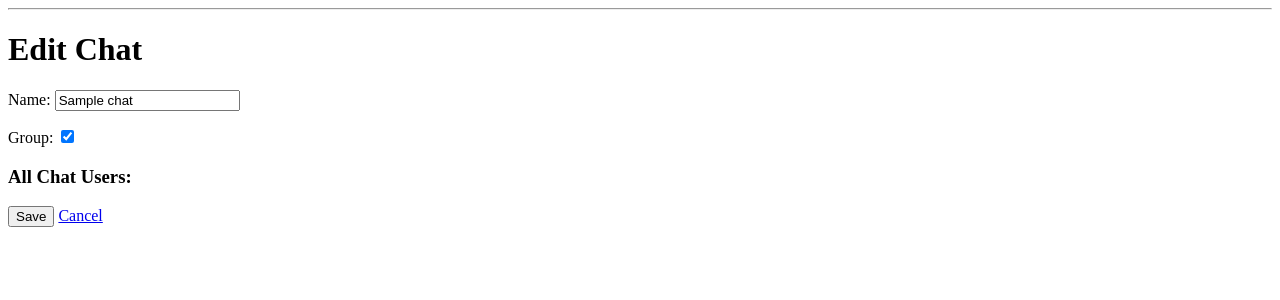
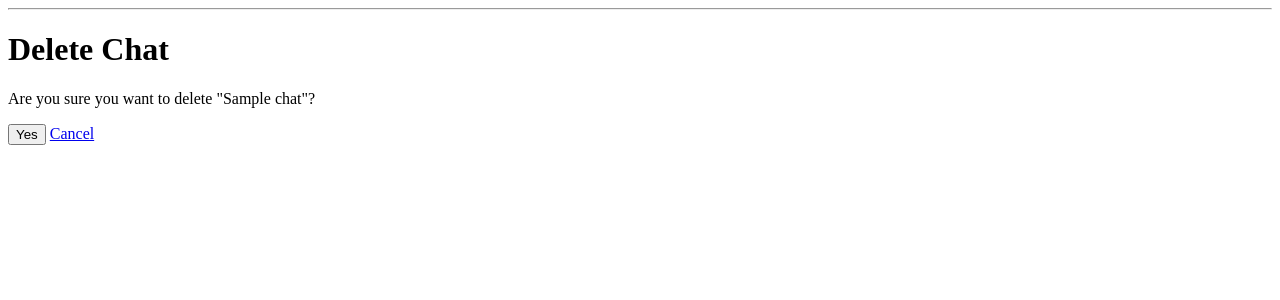
Before and after one commit to Ab-875/TellMe-chatting-application, a Django app: page /chats/1/delete/ in a window 1280 px wide. Shown: the part 115-415 px from the top of the page. Run offline with Django 5.2, Linux system fonts and the light colour scheme; a user stored in the database is signed in; tables that the repository leaves empty hold one stand-in row (values such as "Sample post").

Commit message:
fixed delete, and changed some display values

```diff
--- /dev/null
+++ b/messaging_app/main_app/templates/chats/chat_confirm_delete.html
@@ -0,0 +1,11 @@
+{% extends "base.html" %}
+
+{% block content %}
+    <h1>Delete Chat</h1>
+    <p>Are you sure you want to delete "{{ object.name|default:'this chat'}}"?</p>
+    <form method="post">
+        {% csrf_token %}
+        <button type="submit"> Yes </button>
+        <a href="{% url "chat_detail_page" chat_id=object.id %}"> Cancel </a>
+    </form>
+{% endblock  %}
--- a/messaging_app/main_app/templates/chats/chat_detail.html
+++ b/messaging_app/main_app/templates/chats/chat_detail.html
@@ -4,6 +4,7 @@
     {% if user.is_authenticated %}
         <p>
             <a href="{% url 'chat_edit' chat_id=chat.id %}"> Edit </a>
+            <a href="{% url 'chat_delete' chat_id=chat.id %}"> Delete </a>
         </p>
     {% endif %}
 
--- a/messaging_app/main_app/templates/chats/chat_list.html
+++ b/messaging_app/main_app/templates/chats/chat_list.html
@@ -5,7 +5,7 @@
     {% for chat in chats%}
         <li>
             <a href="{% url "chat_detail_page" chat_id=chat.id %}">
-                {{chat.name|default:"Chat "}}{{ chat.id}}
+                {{chat.name|default:"Chat "}}
             </a>
         </li>
         --- {{ chat.participants.count }} members
--- a/messaging_app/main_app/urls.py
+++ b/messaging_app/main_app/urls.py
@@ -8,6 +8,6 @@
    path("chats/new/", CreateChatView.as_view(), name="create_chat"),
    path("chats/<int:chat_id>/", ChatDetailPageView.as_view(), name="chat_detail_page"),
    path("chats/<int:chat_id>/edit/", ChatUpdateView.as_view(), name="chat_edit"),
-   path("chats/<int:chat_id>/delete/", ChatUpdateView.as_view(), name="chat_delete"),
+   path("chats/<int:chat_id>/delete/", ChatDeleteView.as_view(), name="chat_delete"),
 
 ]
```
